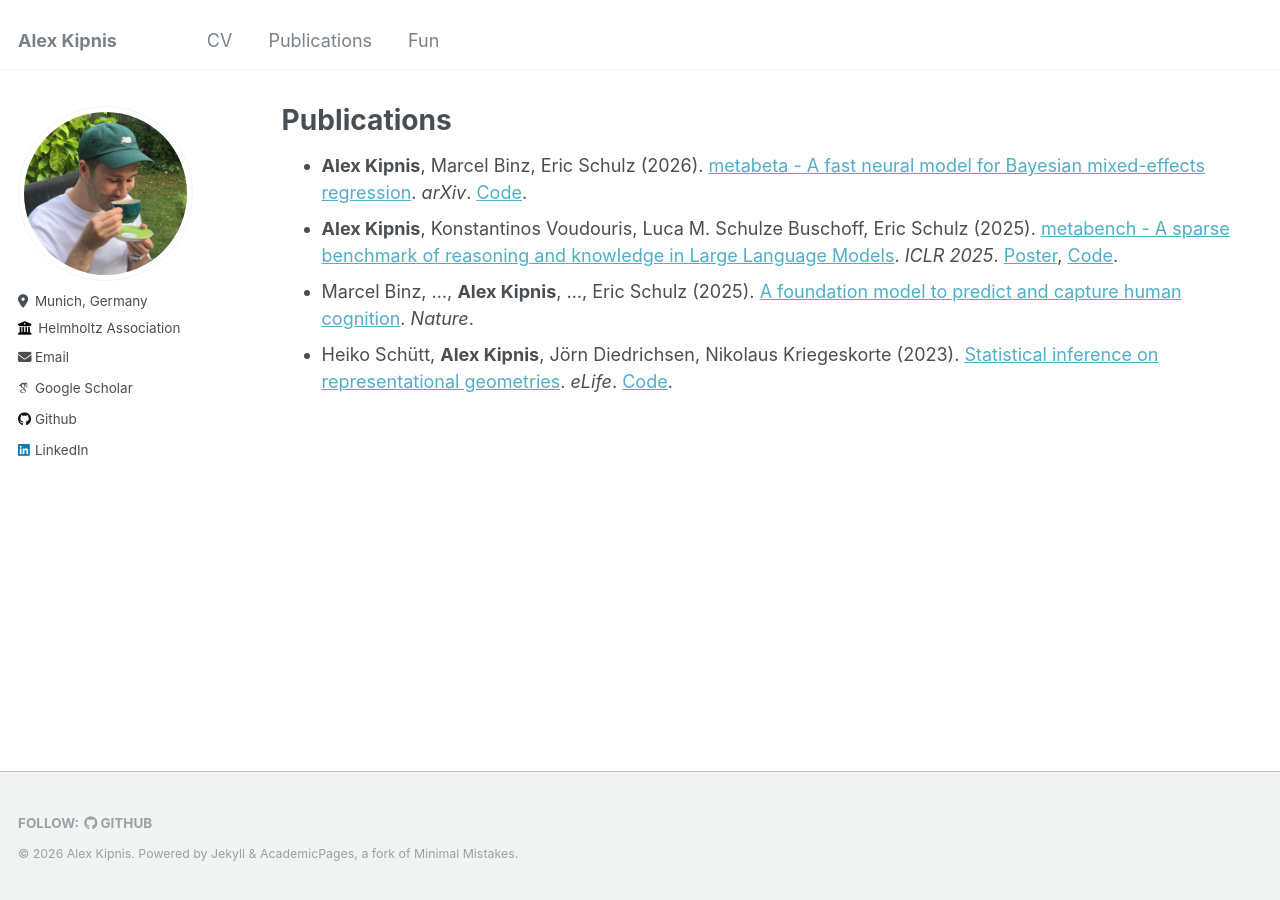
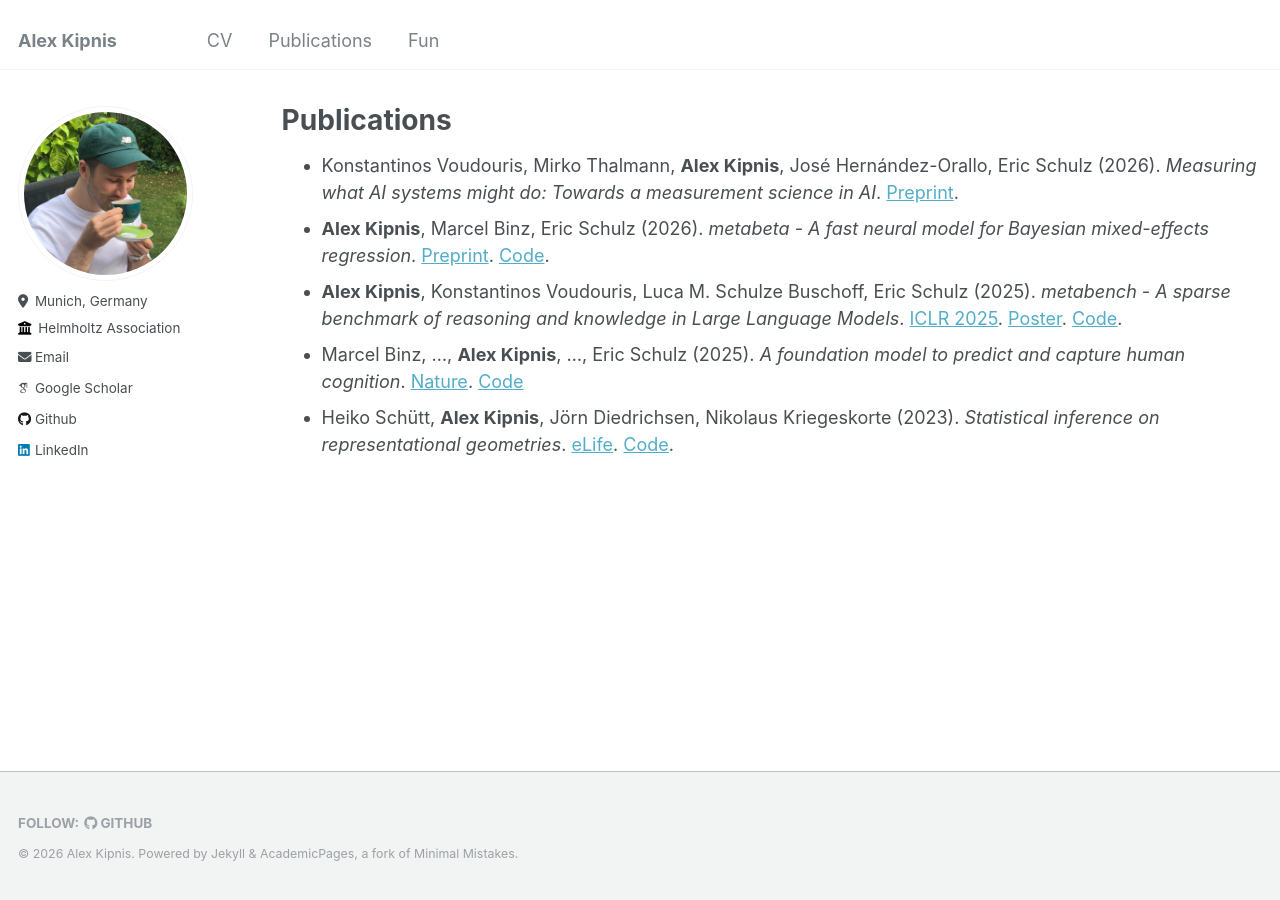
Before and after one commit to adkipnis/adkipnis.github.io, a Jekyll site: the page built from _pages/publications.md, in a window 1280 px wide. Built offline with Jekyll 4.4.1, drawn with Linux system fonts in a browser that asks for light colours; some web fonts are replaced.

Commit message:
Revise publication list and add new entries
Updated publication entries with new references and links.

```diff
--- a/_pages/publications.md
+++ b/_pages/publications.md
@@ -5,7 +5,8 @@ permalink: /publications/
 author_profile: true
 ---
 
-- **Alex Kipnis**, Marcel Binz, Eric Schulz (2026). [metabeta - A fast neural model for Bayesian mixed-effects regression](https://arxiv.org/abs/2510.07473). *arXiv*. [Code](https://github.com/adkipnis/metabeta).
-- **Alex Kipnis**, Konstantinos Voudouris, Luca M. Schulze Buschoff, Eric Schulz (2025). [metabench - A sparse benchmark of reasoning and knowledge in Large Language Models](https://openreview.net/forum?id=4T33izzFpK). *ICLR 2025*. [Poster](https://iclr.cc/media/PosterPDFs/ICLR%202025/31009.png?t=1745250340.3707366), [Code](https://github.com/adkipnis/metabench).
-- Marcel Binz, ..., **Alex Kipnis**, ..., Eric Schulz (2025). [A foundation model to predict and capture human cognition](https://www.nature.com/articles/s41586-025-09215-4). *Nature*.
-- Heiko Schütt, **Alex Kipnis**, Jörn Diedrichsen, Nikolaus Kriegeskorte (2023). [Statistical inference on representational geometries](https://doi.org/10.7554/eLife.82566). *eLife*. [Code](https://github.com/adkipnis/fmri-simulations).
+- Konstantinos Voudouris, Mirko Thalmann, **Alex Kipnis**, José Hernández-Orallo, Eric Schulz (2026). *Measuring what AI systems might do: Towards a measurement science in AI*. [Preprint](https://philsci-archive.pitt.edu/28232/).
+- **Alex Kipnis**, Marcel Binz, Eric Schulz (2026). *metabeta - A fast neural model for Bayesian mixed-effects regression*. [Preprint](https://arxiv.org/abs/2510.07473). [Code](https://github.com/adkipnis/metabeta).
+- **Alex Kipnis**, Konstantinos Voudouris, Luca M. Schulze Buschoff, Eric Schulz (2025). *metabench - A sparse benchmark of reasoning and knowledge in Large Language Models*. [ICLR 2025](https://openreview.net/forum?id=4T33izzFpK). [Poster](https://iclr.cc/media/PosterPDFs/ICLR%202025/31009.png?t=1745250340.3707366). [Code](https://github.com/adkipnis/metabench).
+- Marcel Binz, ..., **Alex Kipnis**, ..., Eric Schulz (2025). *A foundation model to predict and capture human cognition*. [Nature](https://www.nature.com/articles/s41586-025-09215-4). [Code](https://github.com/marcelbinz/Llama-3.1-Centaur-70B)
+- Heiko Schütt, **Alex Kipnis**, Jörn Diedrichsen, Nikolaus Kriegeskorte (2023). *Statistical inference on representational geometries*. [eLife](https://doi.org/10.7554/eLife.82566). [Code](https://github.com/adkipnis/fmri-simulations).
```
